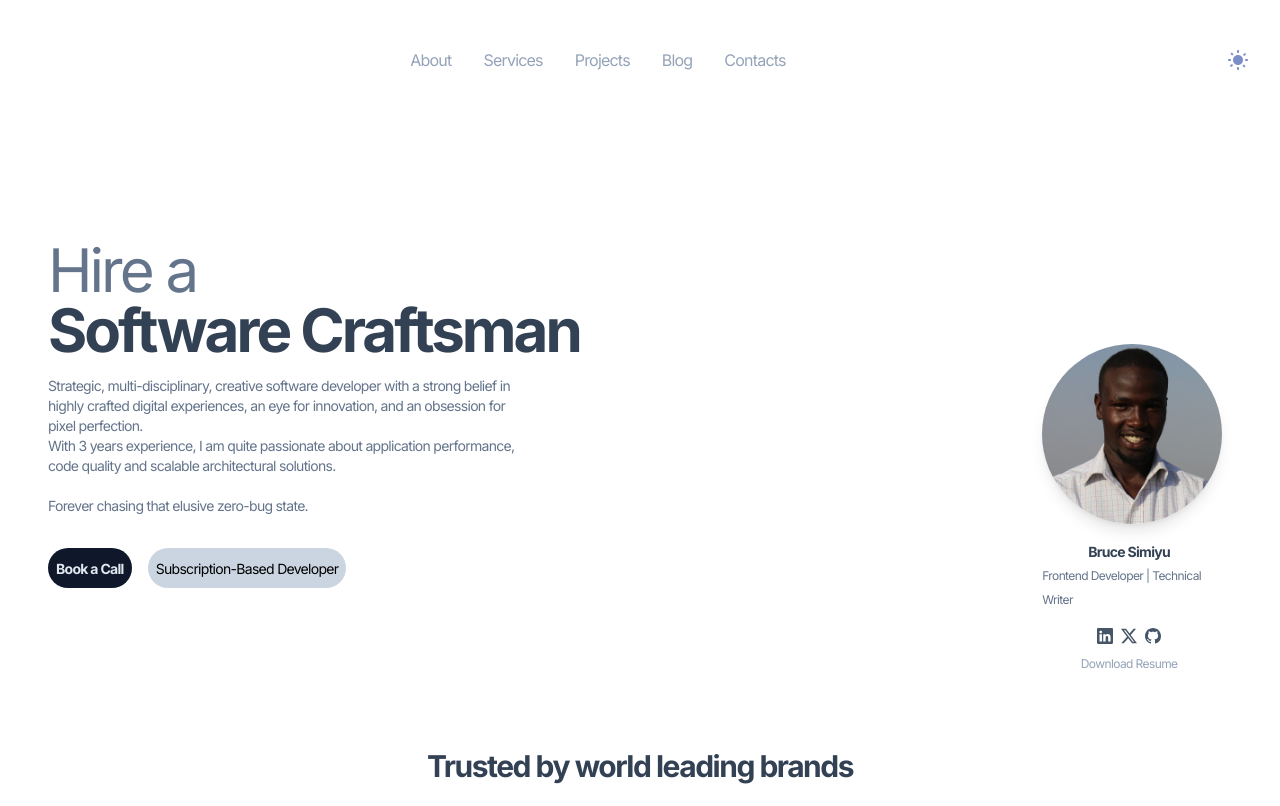
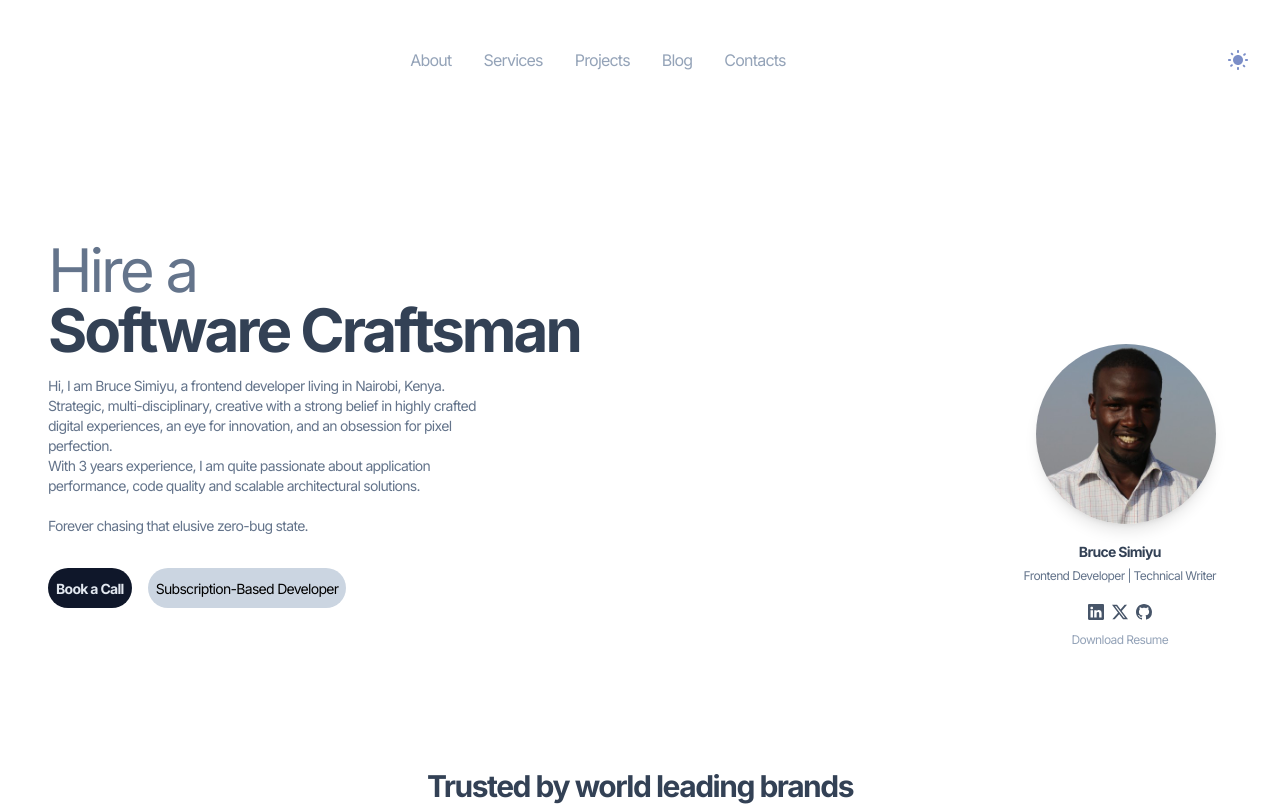
Before and after one commit to Brucedevnairobi/portfolio-website, a Next.js app: page / in a window 1280 px wide. Shown: the top 806 px of the page. Built offline with nearby package versions, Linux system fonts and the light colour scheme.

Commit message:
Alignment and refinement

```diff
--- a/app/page.tsx
+++ b/app/page.tsx
@@ -31,7 +31,8 @@ export default function Home() {
             <span className="font-bold text-slate-700">Software Craftsman</span>
           </h1>
           <p className="leading-12 tracking-tighter text-sm md:text-md pt-4 text-slate-500 md:w-1/2">
-            Strategic, multi-disciplinary, creative software developer with a
+            Hi, I am Bruce Simiyu, a frontend developer living in Nairobi, Kenya. <br />
+            Strategic, multi-disciplinary, creative with a
             strong belief in highly crafted digital experiences, an eye for
             innovation, and an obsession for pixel perfection.
             <br />
```
